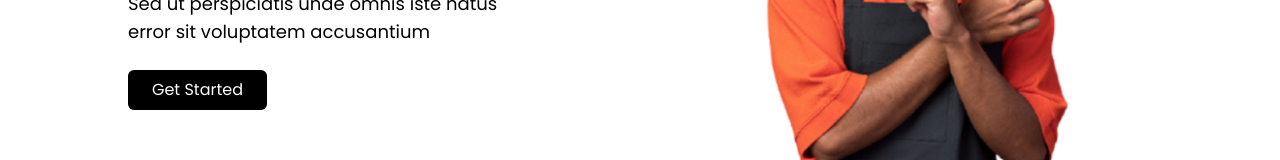
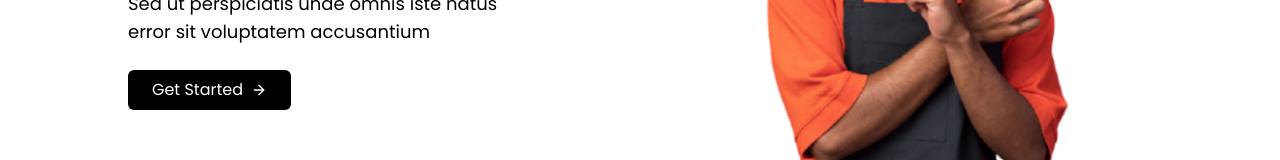
Before and after one commit to MergeShere/SalConFrontend, a React (Vite) app: page / in a window 1280 px wide. Shown: the part 434-594 px from the top of the page. Built offline with nearby package versions, Linux system fonts and the light colour scheme; a web font is replaced by a local one.

Commit message:
Add Icon to Buttons when a buttons needs one

```diff
--- a/src/components/home/HeroSection.tsx
+++ b/src/components/home/HeroSection.tsx
@@ -1,3 +1,4 @@
+import { ArrowRight } from "lucide-react";
 import Button from "../shared/Button";
 
 function HeroSection() {
@@ -14,7 +15,12 @@ function HeroSection() {
             Sed ut perspiciatis unde omnis iste natus error sit voluptatem accusantium
           </p>
 
-          <Button text="get started"/>
+          <Button
+        text="Get Started"
+         icon={<ArrowRight className="text-white" size={16} />}
+        iconPosition="right"
+       onClick={() => console.log("Button clicked")}
+    />
         </div>
 
 
--- a/src/components/shared/Button.tsx
+++ b/src/components/shared/Button.tsx
@@ -1,25 +1,35 @@
 import { cn } from "../../lib/utils";
-
-
+import { ReactNode } from "react";
 
 type ButtonProps = {
   text: string;
+  icon?: ReactNode;
+  iconPosition?: "left" | "right";
   onClick?: () => void;
   type?: "button" | "submit" | "reset";
   className?: string;
 };
 
-function Button({ text, onClick, type = "button", className }: ButtonProps) {
+function Button({
+  text,
+  icon,
+  iconPosition = "left",
+  onClick,
+  type = "button",
+  className,
+}: ButtonProps) {
   return (
     <button
       type={type}
       onClick={onClick}
       className={cn(
-        "bg-black text-white px-6 py-2 rounded-md hover:bg-gray-800 transition-all capitalize",
+        "bg-black text-white px-6 py-2 rounded-md hover:bg-gray-800 transition-all capitalize flex items-center gap-2",
         className
       )}
     >
-      {text}
+      {iconPosition === "left" && icon}
+      <span>{text}</span>
+      {iconPosition === "right" && icon}
     </button>
   );
 }
```
